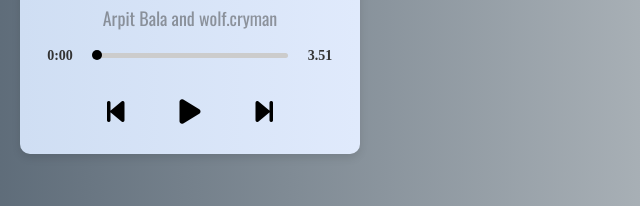
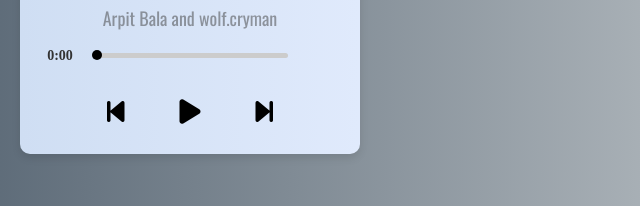
Before and after one commit to dhruvb2204/Music-Player, a plain HTML site: page index.html in a window 1280 px wide. Shown: the part 476-682 px from the top of the page, 450-1090 px from the left. Drawn offline with nearby package versions, Linux system fonts and the light colour scheme.

Commit message:
Update index.html

```diff
--- a/index.html
+++ b/index.html
@@ -36,7 +36,7 @@
             <div class="progress-container">
                 <span id="currentTime">0:00</span>
                 <input type="range" id="progressBar" value="0" max="100">
-                <span id="totalDuration">3.51</span>
+                <span id="totalDuration"></span>
             </div>
 
             <div class="previous" onclick="previous()">
```
